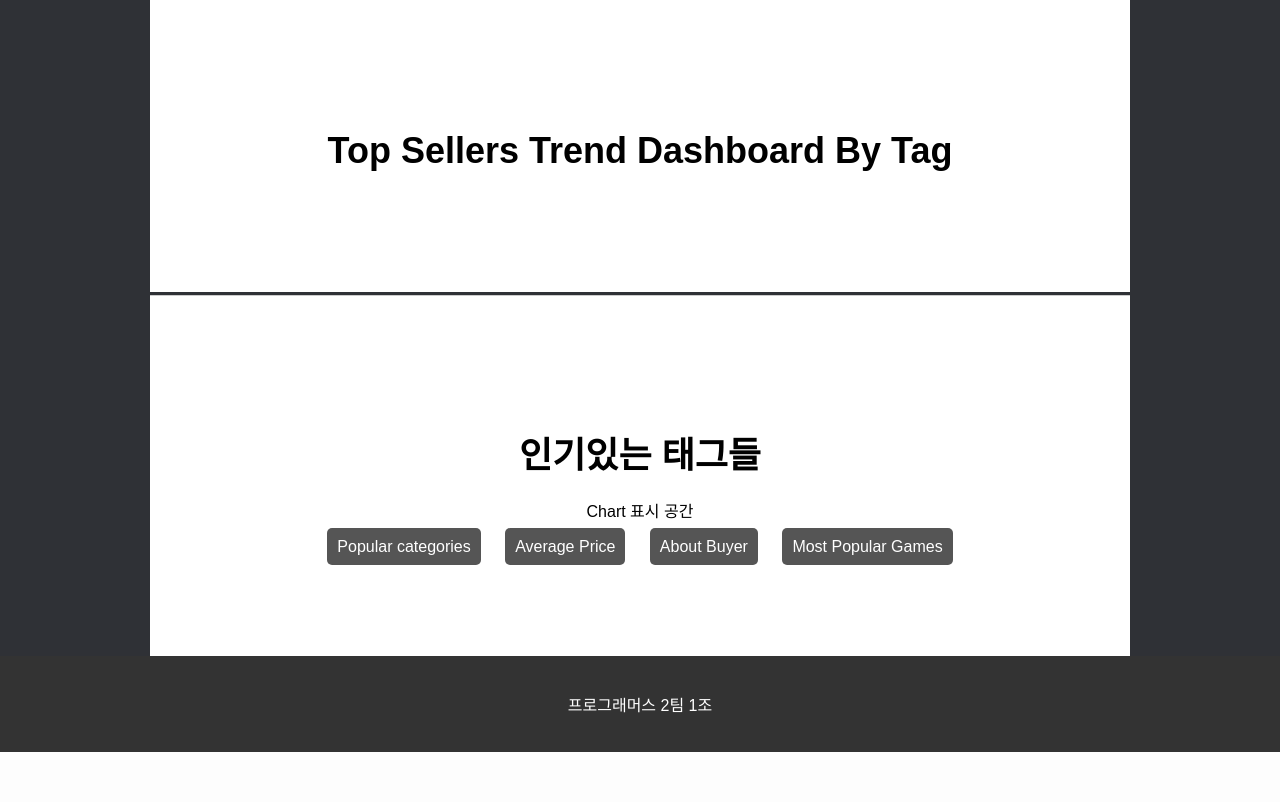
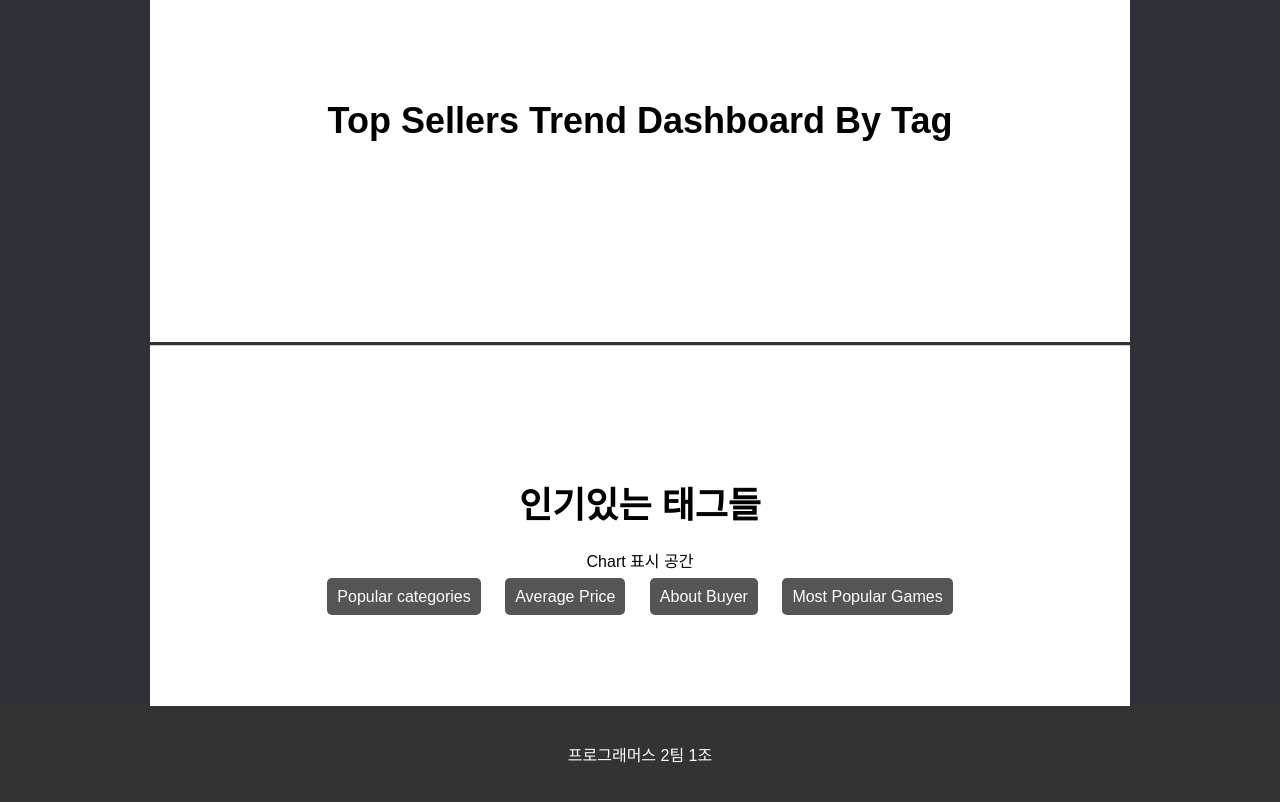
Before and after one commit to lv1turtle/Popular-Steam-Chart, a Django app: template popcat/chart/templates/chart/main_page.html in a window 1280 px wide. Shown: the part 58-860 px from the top of the page. Before the commit the page ends 810 px from the top, so only its background shows below. Run offline with Django 4.2, Linux system fonts and the light colour scheme; the template is opened without the code that fills it, so the values that code supplies are empty.

Commit message:
[ENH] main page layout

```diff
--- a/popcat/chart/templates/chart/main_page.html
+++ b/popcat/chart/templates/chart/main_page.html
@@ -53,11 +53,12 @@
     </header>
 
     <section>
-        <div style="max-width: 960px; margin: 0 auto;">
-            <h1 style="font-size: 36px; margin-bottom: 20px;">Top Sellers Trend Dashboard By Tag</h1>
+        <div style="max-width: 960px; margin: 0 auto; text-align: center;">
+            <h1 style="font-size: 36px; margin-bottom: 100px; margin-top: 0;">Top Sellers Trend Dashboard By Tag</h1>
             <div id="container" data-url="{% url 'barchart_api' %}"></div>
         </div>
     </section>
+
 
     <section>
         <div style="max-width: 960px; margin: 0 auto;">
```
